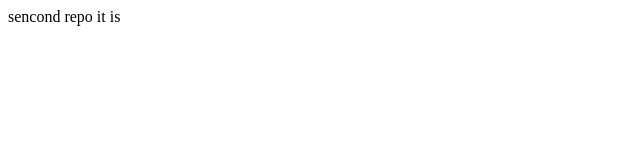
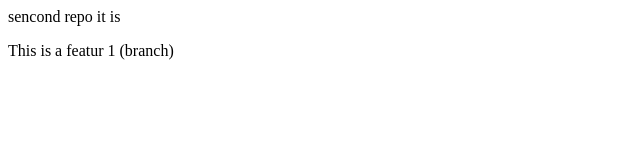
Before and after one commit to Kusal-repo/secondone, a plain HTML site: page index.html in a window 1280 px wide. Shown: the whole page, without its empty margins (0-640 px from the left). Drawn offline with Linux system fonts and the light colour scheme.

Commit message:
created a branch and making changes

```diff
--- a/index.html
+++ b/index.html
@@ -1 +1,2 @@
 <p>sencond repo it is</p>
+<p>This is a featur 1 (branch)</p>
```
